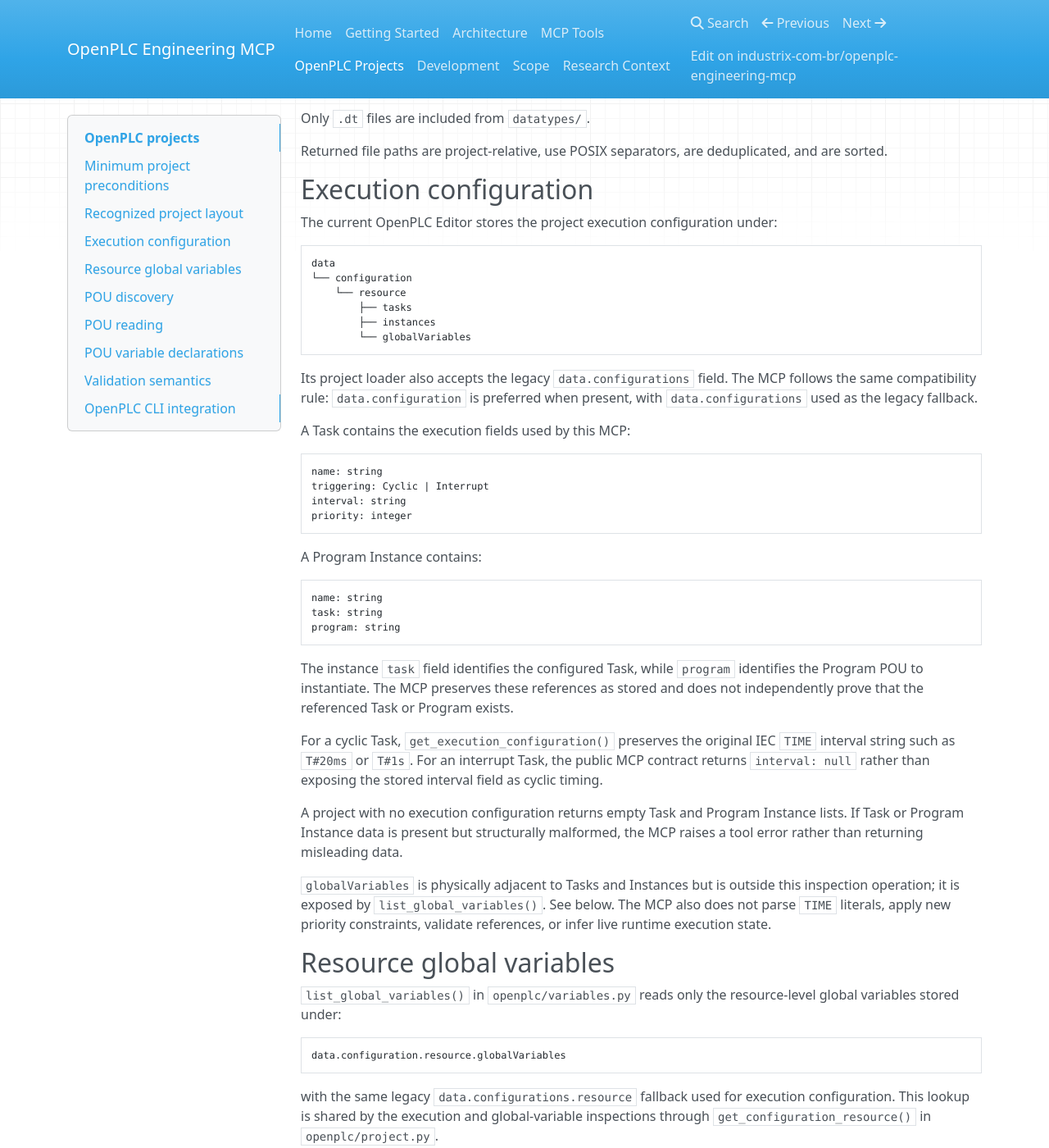
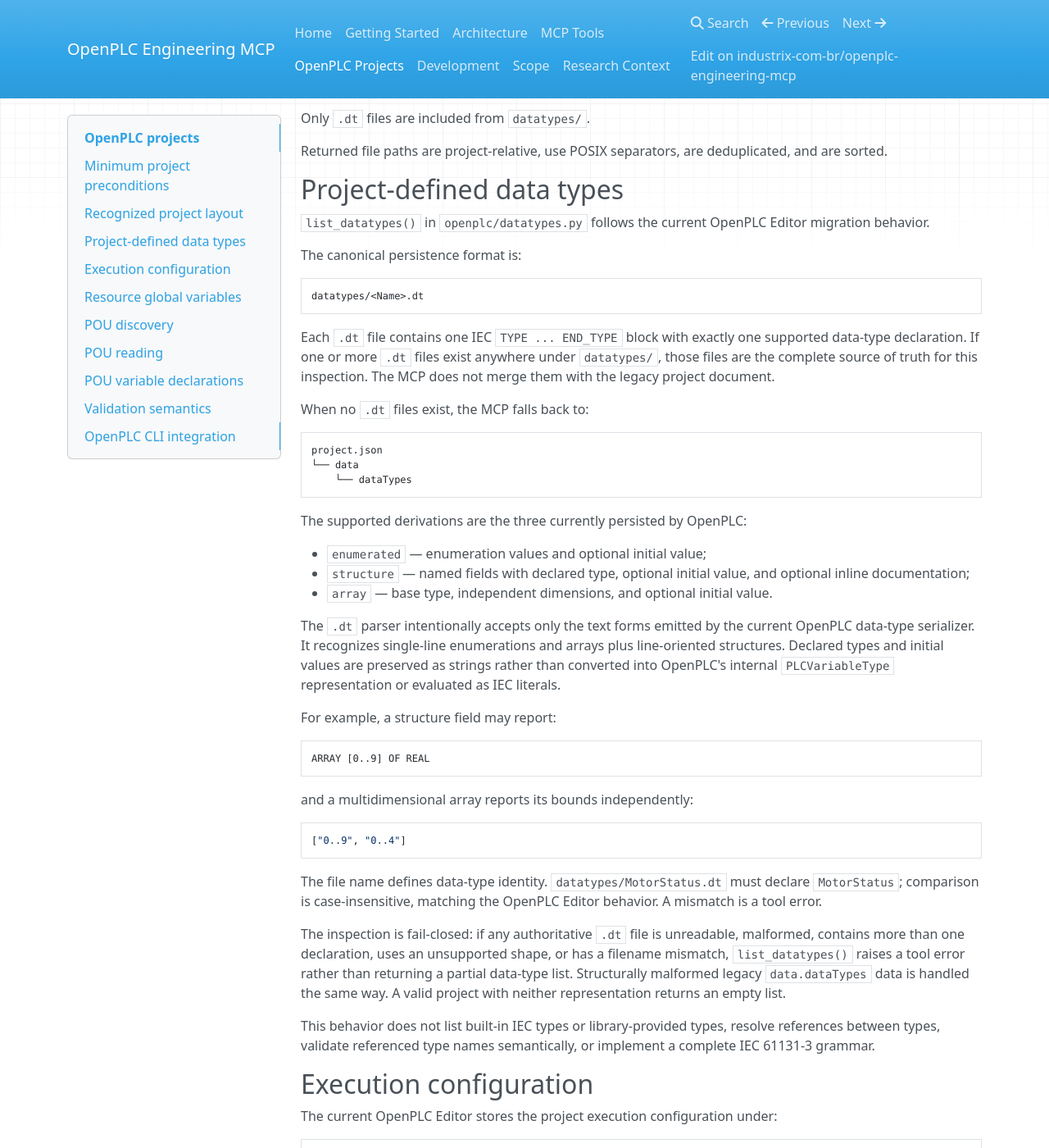
Before and after one commit to industrix-com-br/openplc-engineering-mcp, an MkDocs documentation site: the page built from docs/openplc-projects.md, in a window 1280 px wide and 1400 px high, scrolled down 1043 px. Shown: the whole window at 82% size. Built offline with MkDocs 1.6.1, drawn with Linux system fonts in a browser that asks for light colours; nearby versions of some CDN libraries.

Commit message:
docs: document OpenPLC datatype persistence

````diff
--- a/docs/openplc-projects.md
+++ b/docs/openplc-projects.md
@@ -52,6 +52,52 @@
 Only `.dt` files are included from `datatypes/`.
 
 Returned file paths are project-relative, use POSIX separators, are deduplicated, and are sorted.
+
+## Project-defined data types
+
+`list_datatypes()` in `openplc/datatypes.py` follows the current OpenPLC Editor migration behavior.
+
+The canonical persistence format is:
+
+```text
+datatypes/<Name>.dt
+```
+
+Each `.dt` file contains one IEC `TYPE ... END_TYPE` block with exactly one supported data-type declaration. If one or more `.dt` files exist anywhere under `datatypes/`, those files are the complete source of truth for this inspection. The MCP does not merge them with the legacy project document.
+
+When no `.dt` files exist, the MCP falls back to:
+
+```text
+project.json
+└── data
+    └── dataTypes
+```
+
+The supported derivations are the three currently persisted by OpenPLC:
+
+- `enumerated` — enumeration values and optional initial value;
+- `structure` — named fields with declared type, optional initial value, and optional inline documentation;
+- `array` — base type, independent dimensions, and optional initial value.
+
+The `.dt` parser intentionally accepts only the text forms emitted by the current OpenPLC data-type serializer. It recognizes single-line enumerations and arrays plus line-oriented structures. Declared types and initial values are preserved as strings rather than converted into OpenPLC's internal `PLCVariableType` representation or evaluated as IEC literals.
+
+For example, a structure field may report:
+
+```text
+ARRAY [0..9] OF REAL
+```
+
+and a multidimensional array reports its bounds independently:
+
+```json
+["0..9", "0..4"]
+```
+
+The file name defines data-type identity. `datatypes/MotorStatus.dt` must declare `MotorStatus`; comparison is case-insensitive, matching the OpenPLC Editor behavior. A mismatch is a tool error.
+
+The inspection is fail-closed: if any authoritative `.dt` file is unreadable, malformed, contains more than one declaration, uses an unsupported shape, or has a filename mismatch, `list_datatypes()` raises a tool error rather than returning a partial data-type list. Structurally malformed legacy `data.dataTypes` data is handled the same way. A valid project with neither representation returns an empty list.
+
+This behavior does not list built-in IEC types or library-provided types, resolve references between types, validate referenced type names semantically, or implement a complete IEC 61131-3 grammar.
 
 ## Execution configuration
 
````
